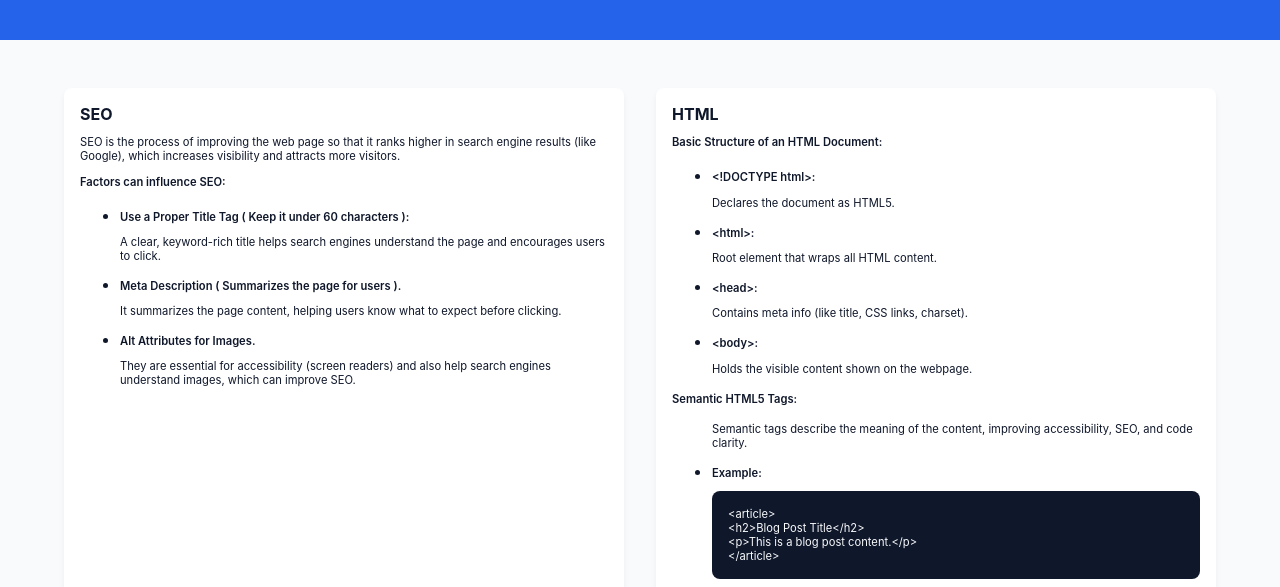
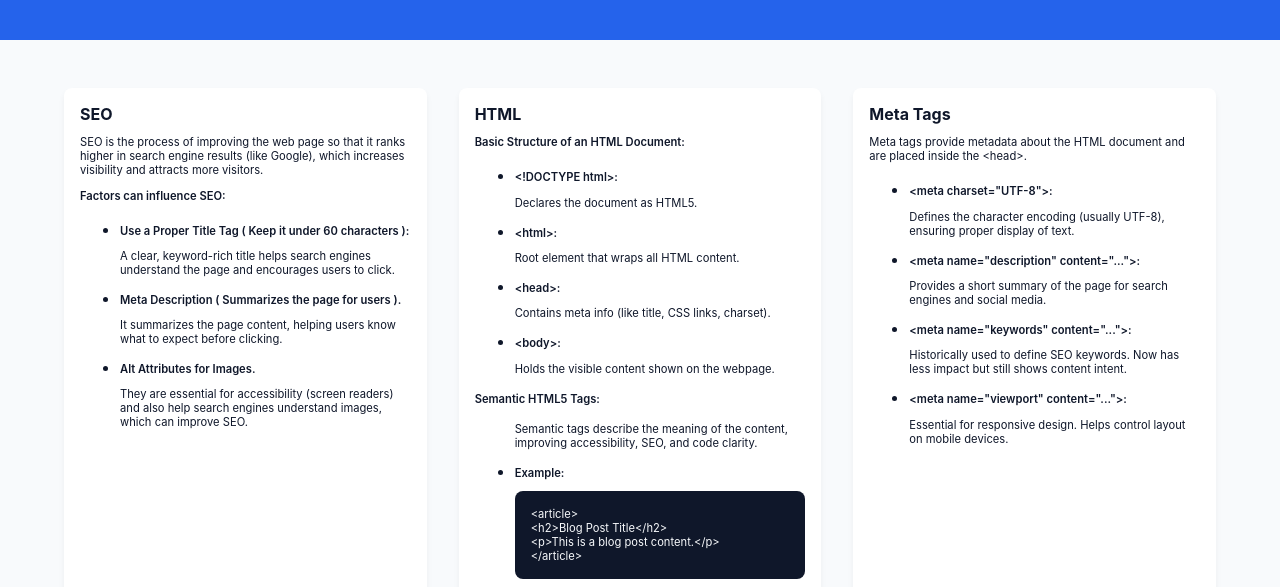
Before and after one commit to omrsag/Web-Development, a plain HTML site: page index.html in a window 1280 px wide. Shown: the part 172-759 px from the top of the page. Drawn offline with Linux system fonts and the light colour scheme.

Commit message:
Meta-Tags

```diff
--- a/index.html
+++ b/index.html
@@ -109,6 +109,18 @@
                     </li>
                 </ol>
             </section>
+            <section id="Meta-Tags" class="card">
+                <b>Meta Tags</b>
+                <p>
+                    Meta tags provide metadata about the HTML document and are placed inside the &lt;head&gt;.
+                </p>
+                <ul>
+                    <li><p style="font-weight: 600;">&lt;meta charset="UTF-8"&gt;:</p><p style="font-size: 0.7rem;">Defines the character encoding (usually UTF-8), ensuring proper display of text.</p></li>
+                    <li><p style="font-weight: 600;">&lt;meta name="description" content="..."&gt;:</p><p style="font-size: 0.7rem;">Provides a short summary of the page for search engines and social media.</p></li>
+                    <li><p style="font-weight: 600;">&lt;meta name="keywords" content="..."&gt;:</p><p style="font-size: 0.7rem;">Historically used to define SEO keywords. Now has less impact but still shows content intent.</p></li>
+                    <li><p style="font-weight: 600;">&lt;meta name="viewport" content="..."&gt;:</p><p style="font-size: 0.7rem;">Essential for responsive design. Helps control layout on mobile devices.</p></li>
+                </ul>
+            </section>
         </div>
     </div>
 </body>
```
